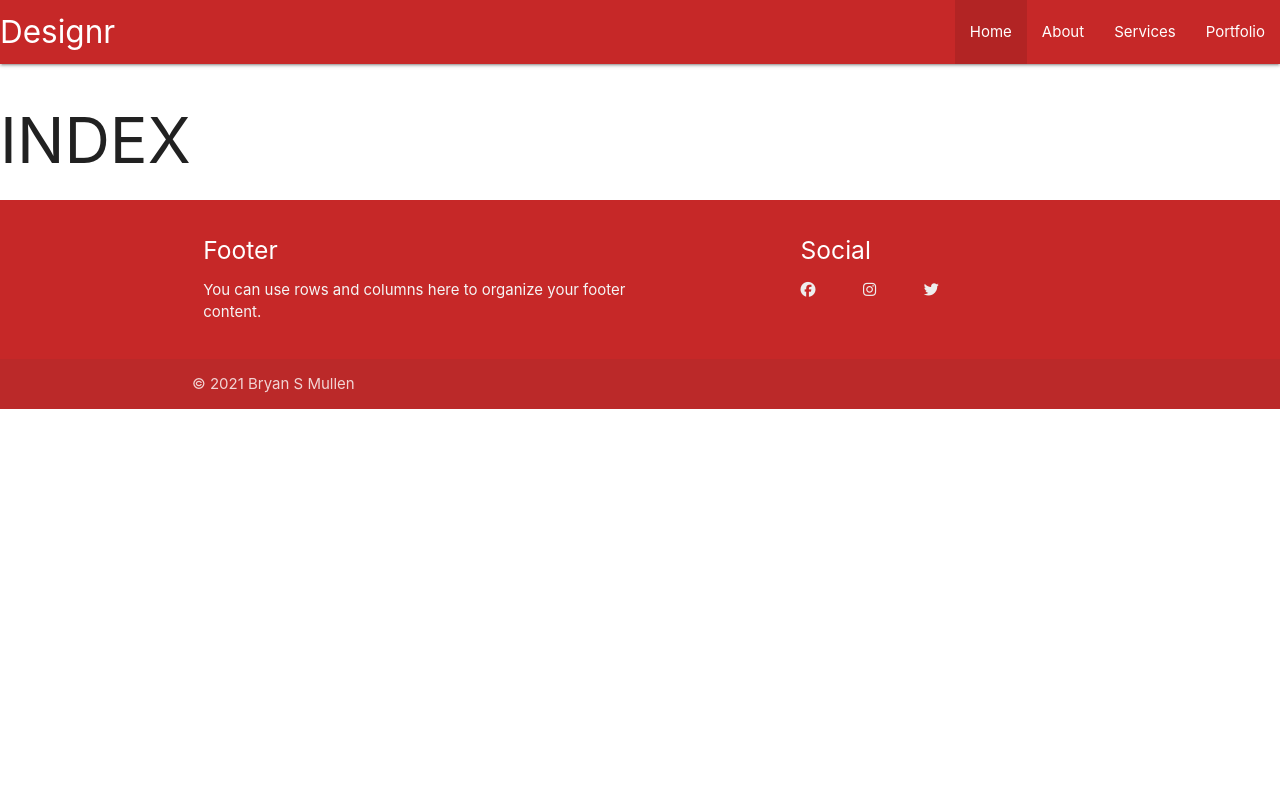
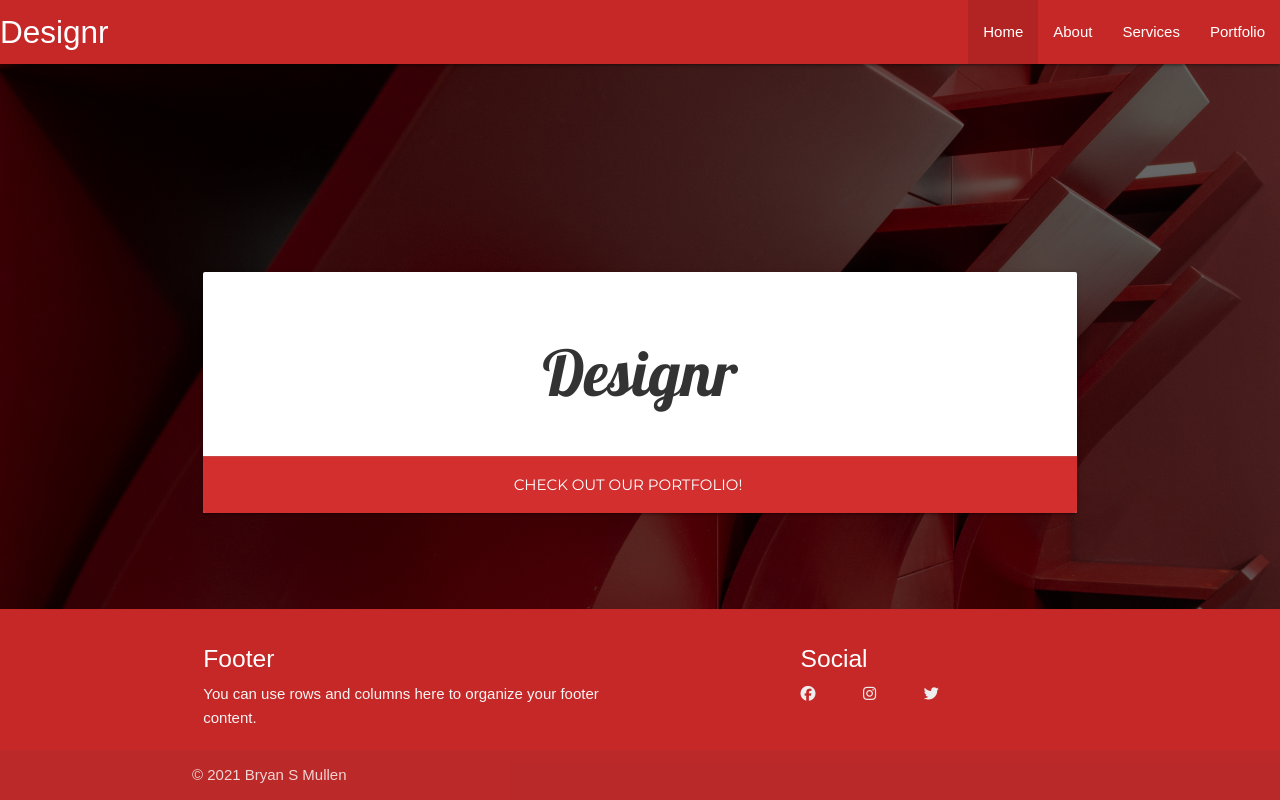
Before and after one commit to Code-Institute-Submissions/bryansmullen-designr_SeptResub, a Django app: page / in a window 1280 px wide. Run offline with Django 3.2, Linux system fonts and the light colour scheme; some libraries are stand-ins or nearby versions.

Commit message:
Home Page

```diff
--- /dev/null
+++ b/ms4/static/css/reset.css
@@ -0,0 +1,49 @@
+/* CSS RESET FROM BRAD TRAVERSY DEVCONNECTOR */
+* {
+  box-sizing: border-box;
+  margin: 0;
+  padding: 0;
+}
+
+body {
+  font-family: 'Raleway', sans-serif;
+  font-size: 1rem;
+  line-height: 1.6;
+  background-color: #fff;
+  color: #333;
+}
+
+a {
+  color: var(--primary-color);
+  text-decoration: none;
+}
+
+ul {
+  list-style: none;
+}
+
+img {
+  width: 100%;
+}
+
+/* Text Styles*/
+.x-large {
+  font-size: 4rem;
+  line-height: 1.2;
+  margin-bottom: 1rem;
+}
+
+.large {
+  font-size: 3rem;
+  line-height: 1.2;
+  margin-bottom: 1rem;
+}
+
+.lead {
+  font-size: 1.5rem;
+  margin-bottom: 1rem;
+}
+
+.text-center {
+  text-align: center;
+}
--- a/ms4/static/css/style.css
+++ b/ms4/static/css/style.css
@@ -1,5 +1,61 @@
+@import url('https://fonts.googleapis.com/css2?family=Lobster&family=Montserrat&display=swap');
+
+/* global */
+
+
+body {
+    display: flex;
+    min-height: 100vh;
+    flex-direction: column;
+}
+
+main {
+    flex: 1 0 auto;
+}
+
+
+h1 {
+    font-family: 'Lobster', cursive;
+}
+
+
+/* footer */
 .social {
     display: flex;
     justify-content: space-between;
     margin-right: 50%;
 }
+
+
+/* home page */
+.background {
+    background-image: url('/static/img/home.jpg');
+    background-size: cover;
+    background-position: center;
+    position: fixed;
+    top: 0;
+    left: 0;
+    height: 100%;
+    width: 100%;
+    z-index: -2;
+}
+
+.overlay {
+    background-color: rgba(0, 0, 0, 0.6);
+    background-size: cover;
+    background-position: center;
+    position: fixed;
+    top: 0;
+    left: 0;
+    height: 100%;
+    width: 100%;
+    z-index: -1;
+}
+
+.splash-container{
+    padding-top:25vh
+}
+
+.cta {
+font-family: 'Montserrat', sans-serif;
+}
--- a/pages/templates/pages/index.html
+++ b/pages/templates/pages/index.html
@@ -1,5 +1,22 @@
 {% extends 'base.html' %}
 
 {% block content %}
-<h1>INDEX</h1>
+  <div class="background"></div>
+  <div class="overlay"></div>
+
+  <main class="container splash-container">
+    <div class="row">
+      <div class="col s12">
+        <div class="card">
+          <div class="card-content">
+            <h1 class="text-center">Designr</h1>
+          </div>
+          <div class="card-action text-center cta red darken-2">
+            <a class='white-text' href="{% url 'portfolio' %}">Check out our portfolio!</a>
+          </div>
+        </div>
+      </div>
+    </div>
+  </main>
+
 {% endblock content %}
--- a/templates/base.html
+++ b/templates/base.html
@@ -3,8 +3,10 @@
 <html lang="en">
 <head>
   <meta charset="UTF-8">
+  <meta name="viewport" content="width=device-width, initial-scale=1.0">
   <title>Designr</title>
   <!-- Custom CSS import -->
+  <link rel="stylesheet" type="text/css" href="{% static 'css/reset.css' %}">
   <link rel="stylesheet" type="text/css" href="{% static 'css/style.css' %}">
   <!-- Matierialize CSS import -->
   <link rel="stylesheet" href="https://cdnjs.cloudflare.com/ajax/libs/materialize/1.0.0/css/materialize.min.css">
```
Also changed, not shown: _README.md (+3 -1 lines), ms4/static/img/home.jpg (added).
